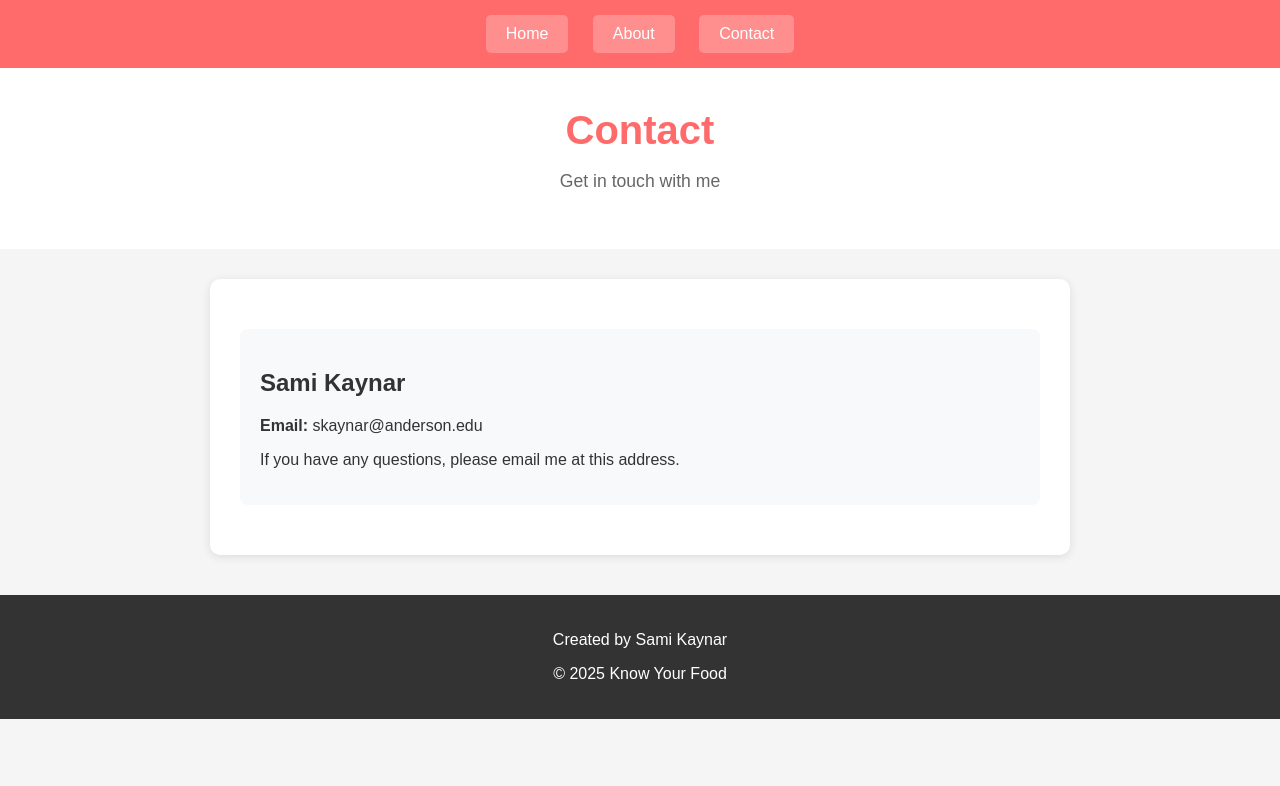
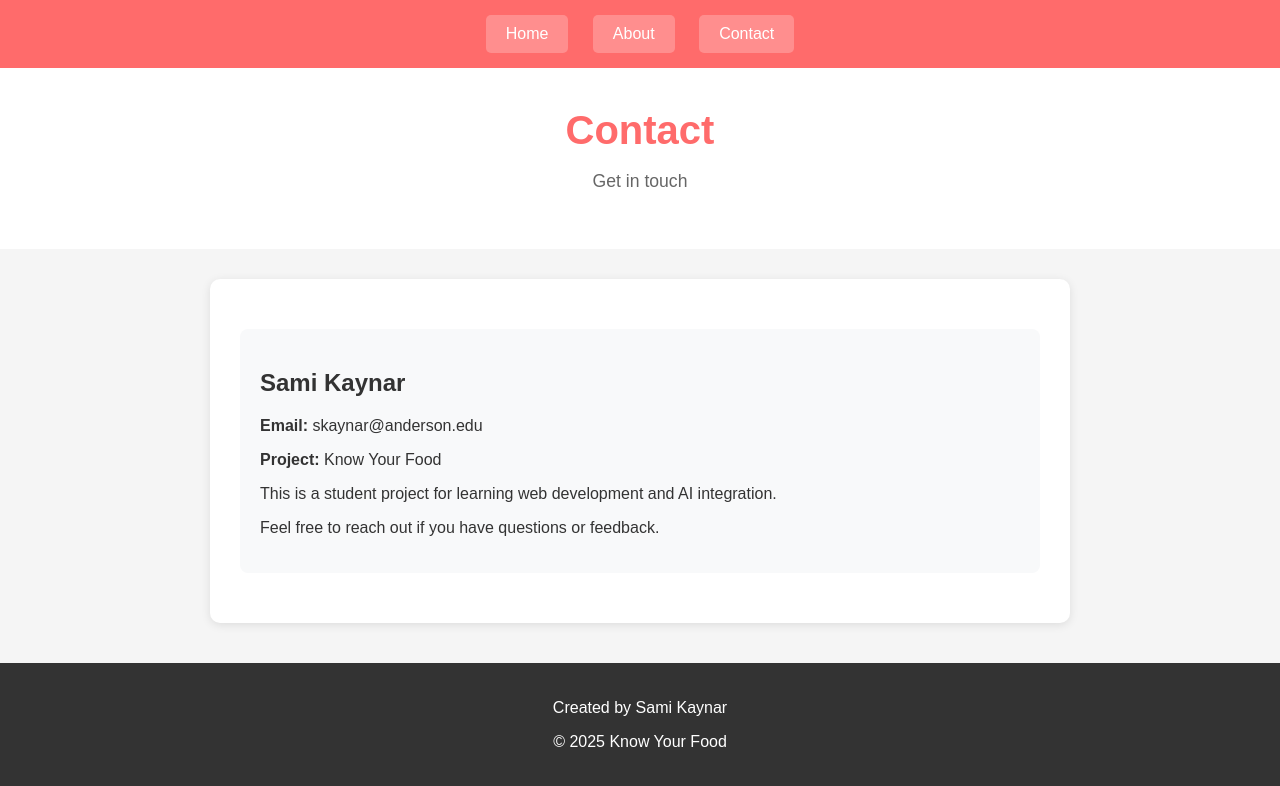
Before and after one commit to samikaynar/FoodAnalyzer-Web, a Flask app: page /contact in a window 1280 px wide. Shown: the top 786 px of the page. Run offline with Flask 3, Linux system fonts and the light colour scheme.

Commit message:
Simplify about and contact pages

```diff
--- a/templates/contact.html
+++ b/templates/contact.html
@@ -4,20 +4,20 @@
     <meta charset="UTF-8">
     <meta name="viewport" content="width=device-width, initial-scale=1.0">
     <title>Contact - Know Your Food</title>
-  <link rel="stylesheet" href="style.css">
+    <link rel="stylesheet" href="{{ url_for('static', filename='style.css') }}">
 </head>
 <body>
     <nav class="nav-container">
         <div class="nav">
-      <a href="index.html">Home</a>
-      <a href="about.html">About</a>
-      <a href="contact.html">Contact</a>
+            <a href="/">Home</a>
+            <a href="/about">About</a>
+            <a href="/contact">Contact</a>
         </div>
     </nav>
 
     <header>
         <h1>Contact</h1>
-    <p>Get in touch with me</p>
+        <p>Get in touch</p>
     </header>
 
     <main>
@@ -25,7 +25,9 @@
             <div class="contact-info">
                 <h2>Sami Kaynar</h2>
                 <p><strong>Email:</strong> skaynar@anderson.edu</p>
-        <p>If you have any questions, please email me at this address.</p>
+                <p><strong>Project:</strong> Know Your Food</p>
+                <p>This is a student project for learning web development and AI integration.</p>
+                <p>Feel free to reach out if you have questions or feedback.</p>
             </div>
         </section>
     </main>
```
Also changed, not shown: templates/about.html (+4 -4 lines). Lines whose indentation alone changed are shown as unchanged.
